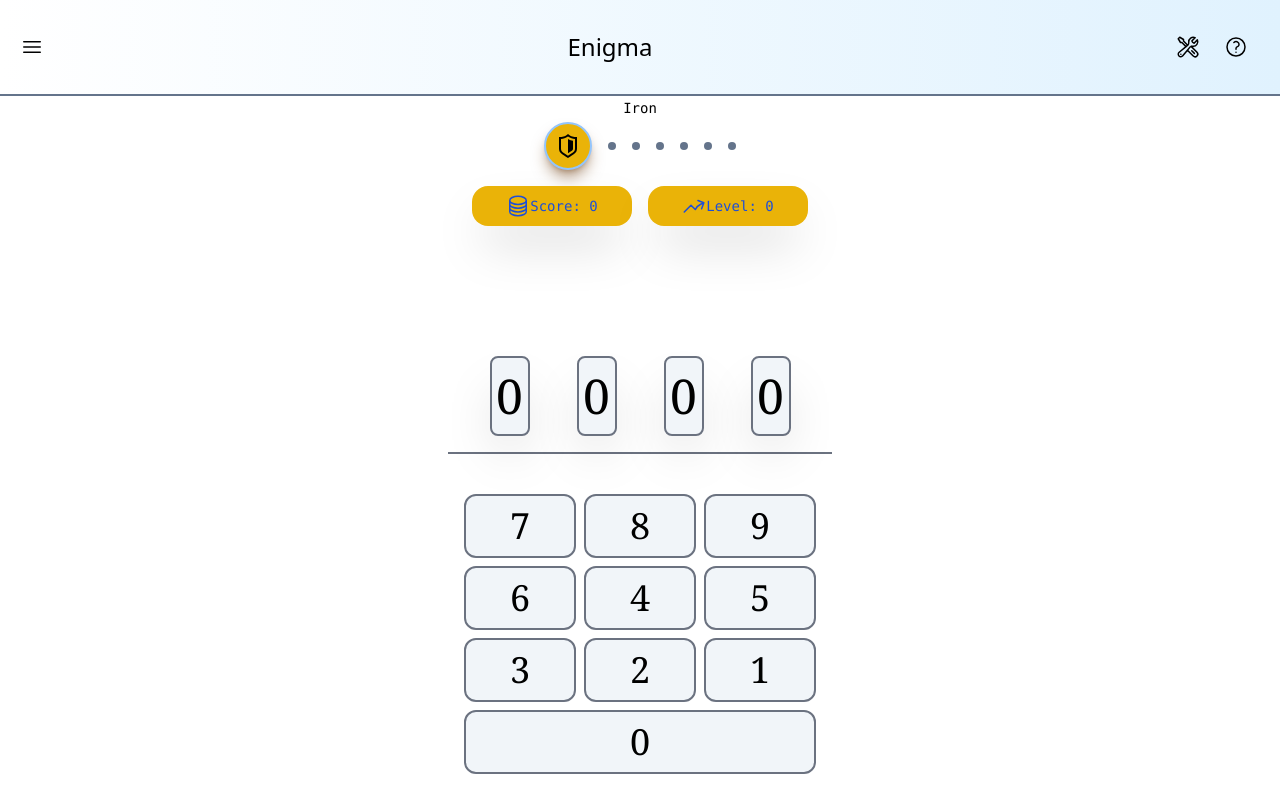
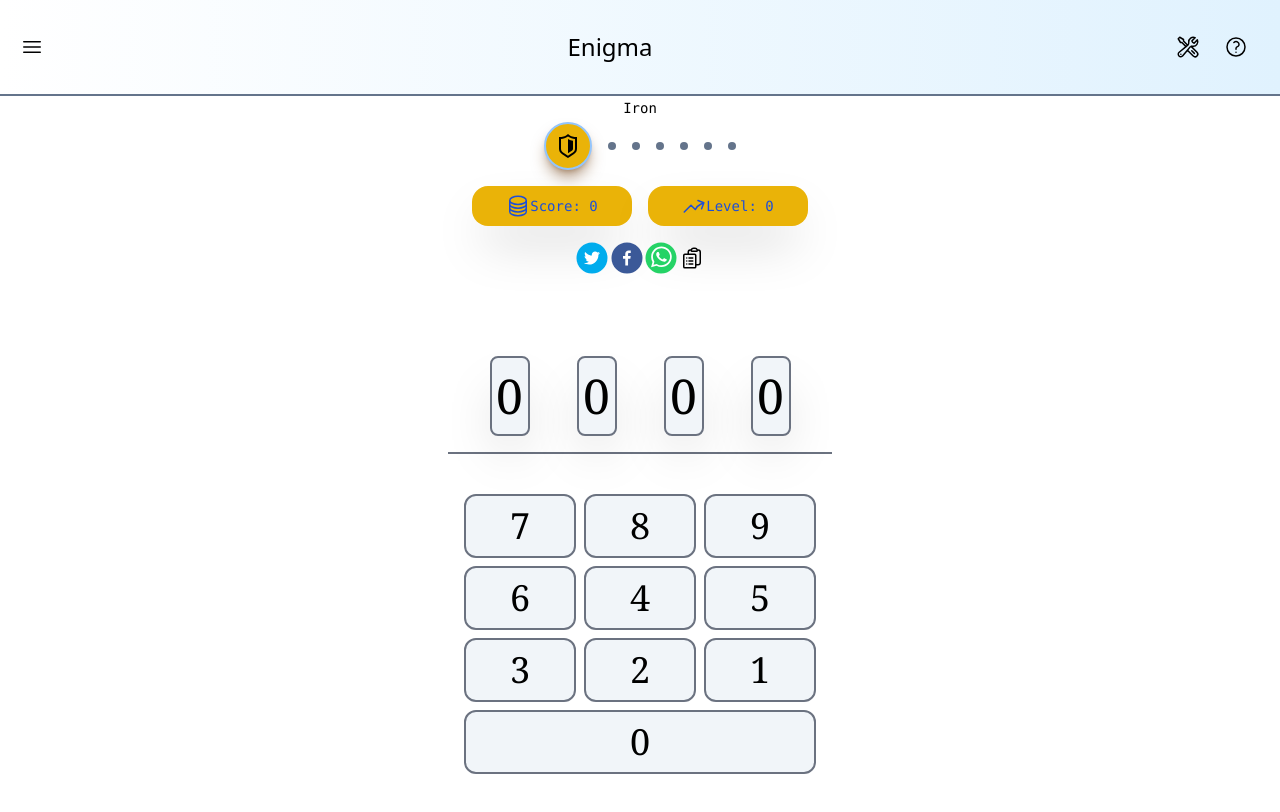
Before and after one commit to Oussamaberg/Enigma, a React (Vite) app: page / in a window 1280 px wide. Shown: the top 812 px of the page. Built offline with nearby package versions, Linux system fonts and the light colour scheme.

Commit message:
share buttons and gray stars

```diff
--- a/package.json
+++ b/package.json
@@ -11,7 +11,8 @@
   "dependencies": {
     "framer-motion": "^10.12.4",
     "react": "^18.2.0",
-    "react-dom": "^18.2.0"
+    "react-dom": "^18.2.0",
+    "react-share": "^4.4.1"
   },
   "devDependencies": {
     "@types/react": "^18.0.28",
--- a/src/components/Calculator.tsx
+++ b/src/components/Calculator.tsx
@@ -64,8 +64,6 @@ function Calculator({ userLevel }) {
       sessionStorage.setItem("userLevel", (level + 1).toString());
     }
   }, [[array]]);
-
-  console.log("my try num:" + gameStats.tryNum);
   return (
     <>
       <Progress userLevel={level} />
--- a/src/components/Menu.tsx
+++ b/src/components/Menu.tsx
@@ -29,7 +29,7 @@ function Menu() {
       initial="hidden"
       animate="show"
       exit="exit"
-      className="absolute z-10 backdrop-blur-sm bg-white/30 bg-white text-gray-500 w-screen sm:w-96 pl-5 left-0 top-0  dark:text-yellow-50 "
+      className="absolute z-10 backdrop-blur-md dark:backdrop-blur-sm dark:bg-white/30 bg-white/30 bg-white text-gray-500 w-screen h-screen sm:w-96 pl-5 left-0 top-0  dark:text-yellow-50 "
     >
       <div className=" font-mono text-2xl uppercase py-5 flex place-content-center ">
         {" "}
--- a/src/components/Progress.tsx
+++ b/src/components/Progress.tsx
@@ -1,10 +1,12 @@
 import { useEffect, useState } from "react";
+import SareBox from "./ShareBox";
 
 function Progress({ userLevel }) {
   var userScore = sessionStorage.getItem("userScore");
   var [score, setScore] = useState(0);
   const progressBar = [0, 1, 2, 3, 4, 5, 6];
   const rankTitle= ["Iron", "Silver", "Gold", "Diamond", "Challenger", "Master", "Grand Master"]
+
   var rank = parseInt(userLevel);
   //const [rank, setRank] = useState(0);
   //setRank(parseInt(userLevel))
@@ -60,7 +62,7 @@ function Progress({ userLevel }) {
   };
 
   return (
-    <div className="absolute top-0 place-self-auto w-full h-20  flex flex-col justify-center  items-center ">
+    <div className="absolute top-4 place-self-auto w-full h-20  flex flex-col justify-center  items-center ">
       <div className=" font-mono text-sm p-1 mt-16 ">{rankTitle[rank]}</div>
       <div className="flex gap-4 justify-center items-center px-4">
         {progressBar.map((item) => setRankShape(item, rank))}
@@ -106,6 +108,9 @@ function Progress({ userLevel }) {
           Level: {userLevel}
         </div>
       </div>
+
+      <SareBox title={rankTitle[rank]} userRank={rank} level={userLevel} score={score} />
+
     </div>
   );
 }
--- /dev/null
+++ b/src/components/ShareBox.tsx
@@ -0,0 +1,44 @@
+import {
+  TwitterIcon,
+  TwitterShareButton,
+  WhatsappIcon,
+  WhatsappShareButton,
+  FacebookIcon,
+  FacebookShareButton,
+} from "react-share";
+function SareBox({ title, userRank, level, score }) {
+  const msg = `Rank: ${title}\nScore: ${score}\nLevel: ${level} \n${"🔵".repeat(
+    userRank
+  )}🟡`;
+  console.log("shared score" + userRank);
+  return (
+    <div className="w-32 h-10 flex justify-between items-center ">
+      <TwitterShareButton url={msg}>
+        <TwitterIcon size={32} round={true} />
+      </TwitterShareButton>
+      <FacebookShareButton url={msg}>
+        <FacebookIcon size={32} round={true} />
+      </FacebookShareButton>
+      <WhatsappShareButton url={msg}>
+        <WhatsappIcon size={32} round={true} />
+      </WhatsappShareButton>
+      <div>
+        <svg
+          xmlns="http://www.w3.org/2000/svg"
+          fill="none"
+          viewBox="0 0 24 24"
+          stroke-width="1.5"
+          stroke="currentColor"
+          className="w-6 h-6"
+        >
+          <path
+            stroke-linecap="round"
+            stroke-linejoin="round"
+            d="M9 12h3.75M9 15h3.75M9 18h3.75m3 .75H18a2.25 2.25 0 002.25-2.25V6.108c0-1.135-.845-2.098-1.976-2.192a48.424 48.424 0 00-1.123-.08m-5.801 0c-.065.21-.1.433-.1.664 0 .414.336.75.75.75h4.5a.75.75 0 00.75-.75 2.25 2.25 0 00-.1-.664m-5.8 0A2.251 2.251 0 0113.5 2.25H15c1.012 0 1.867.668 2.15 1.586m-5.8 0c-.376.023-.75.05-1.124.08C9.095 4.01 8.25 4.973 8.25 6.108V8.25m0 0H4.875c-.621 0-1.125.504-1.125 1.125v11.25c0 .621.504 1.125 1.125 1.125h9.75c.621 0 1.125-.504 1.125-1.125V9.375c0-.621-.504-1.125-1.125-1.125H8.25zM6.75 12h.008v.008H6.75V12zm0 3h.008v.008H6.75V15zm0 3h.008v.008H6.75V18z"
+          />
+        </svg>
+      </div>
+    </div>
+  );
+}
+export default SareBox;
--- a/src/components/SuccessModal.tsx
+++ b/src/components/SuccessModal.tsx
@@ -1,5 +1,6 @@
 import { motion } from "framer-motion";
 import { useEffect, useState } from "react";
+import SareBox from "./ShareBox";
 
 function SuccessModal({ gameStats, succesModal }) {
   const [time, setTime] = useState(new Date());
@@ -53,17 +54,56 @@ function SuccessModal({ gameStats, succesModal }) {
 
   const scoreCalculator = () => {
     const maxScore = 120;
-    var starsArray = [];
+    var starsArray = [0,0,0,0,0];
     var n_try = gameStats.tryNum;
     var score = maxScore - (time / 1000) * 0.3 * n_try;
     score = score < 0 ? 0 : score;
     sessionStorage.setItem("userScore", score.toString());
     var stars = parseInt(score / 20);
     for (var i = 0; i < stars; i++) {
-      starsArray.push(i);
+      starsArray[i] = 1;
     }
     return starsArray;
   };
+
+  const setStars = (item) =>{
+    if (item == 1){
+      return (
+      <svg
+        xmlns="http://www.w3.org/2000/svg"
+        fill="none"
+        viewBox="0 0 24 24"
+        strokeWidth="1"
+        stroke="currentColor"
+        className="w-12 h-12 fill-yellow-500"
+      >
+        <path
+          strokeLinecap="round"
+          strokeLinejoin="round"
+          d="M11.48 3.499a.562.562 0 011.04 0l2.125 5.111a.563.563 0 00.475.345l5.518.442c.499.04.701.663.321.988l-4.204 3.602a.563.563 0 00-.182.557l1.285 5.385a.562.562 0 01-.84.61l-4.725-2.885a.563.563 0 00-.586 0L6.982 20.54a.562.562 0 01-.84-.61l1.285-5.386a.562.562 0 00-.182-.557l-4.204-3.602a.563.563 0 01.321-.988l5.518-.442a.563.563 0 00.475-.345L11.48 3.5z"
+        />
+      </svg>
+    )
+  }else{
+      return  (
+        <svg
+          xmlns="http://www.w3.org/2000/svg"
+          fill="none"
+          viewBox="0 0 24 24"
+          strokeWidth="1"
+          stroke="currentColor"
+          className="w-12 h-12 fill-gray-500"
+        >
+          <path
+            strokeLinecap="round"
+            strokeLinejoin="round"
+            d="M11.48 3.499a.562.562 0 011.04 0l2.125 5.111a.563.563 0 00.475.345l5.518.442c.499.04.701.663.321.988l-4.204 3.602a.563.563 0 00-.182.557l1.285 5.385a.562.562 0 01-.84.61l-4.725-2.885a.563.563 0 00-.586 0L6.982 20.54a.562.562 0 01-.84-.61l1.285-5.386a.562.562 0 00-.182-.557l-4.204-3.602a.563.563 0 01.321-.988l5.518-.442a.563.563 0 00.475-.345L11.48 3.5z"
+          />
+        </svg>
+      )
+    }
+
+  }
 
   return (
     <motion.div
@@ -111,24 +151,10 @@ function SuccessModal({ gameStats, succesModal }) {
                   </span>
                 </div>
                 <div className="flex justify-center">
-                  {scoreCalculator().map((item) => (
-                    <svg
-                      xmlns="http://www.w3.org/2000/svg"
-                      fill="none"
-                      viewBox="0 0 24 24"
-                      strokeWidth="1"
-                      stroke="currentColor"
-                      className="w-12 h-12 fill-yellow-500"
-                    >
-                      <path
-                        strokeLinecap="round"
-                        strokeLinejoin="round"
-                        d="M11.48 3.499a.562.562 0 011.04 0l2.125 5.111a.563.563 0 00.475.345l5.518.442c.499.04.701.663.321.988l-4.204 3.602a.563.563 0 00-.182.557l1.285 5.385a.562.562 0 01-.84.61l-4.725-2.885a.563.563 0 00-.586 0L6.982 20.54a.562.562 0 01-.84-.61l1.285-5.386a.562.562 0 00-.182-.557l-4.204-3.602a.563.563 0 01.321-.988l5.518-.442a.563.563 0 00.475-.345L11.48 3.5z"
-                      />
-                    </svg>
-                  ))}
+                  {scoreCalculator().map((item) => setStars(item))}
                 </div>
               </div>
+
               <motion.div variants={item} className="h-32">
                 <h3 className="p-2 font-bold text-2xl">Good Job</h3>
 
--- a/src/utils/Levels.tsx
+++ b/src/utils/Levels.tsx
@@ -25,7 +25,7 @@ const levels = [
     mecanics: level_1,
   },
   {
-    digitArray: [77, 87, 97, 63, 47, 51, 31, 21, 11, 10],
+    digitArray: [7, 8, 9, 6, 4, 5, 3, 2, 1, 0],
     mecanics: level_2,
   },
   {
```
Also changed, not shown: 1 other file (tests, documents, lock files or other folders).
